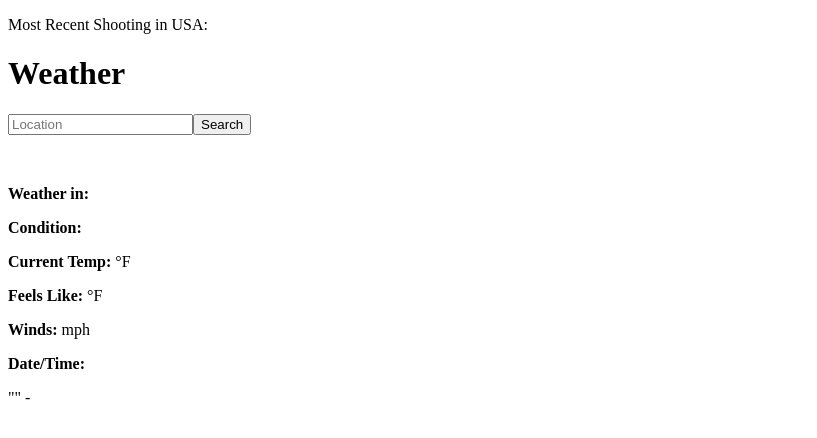
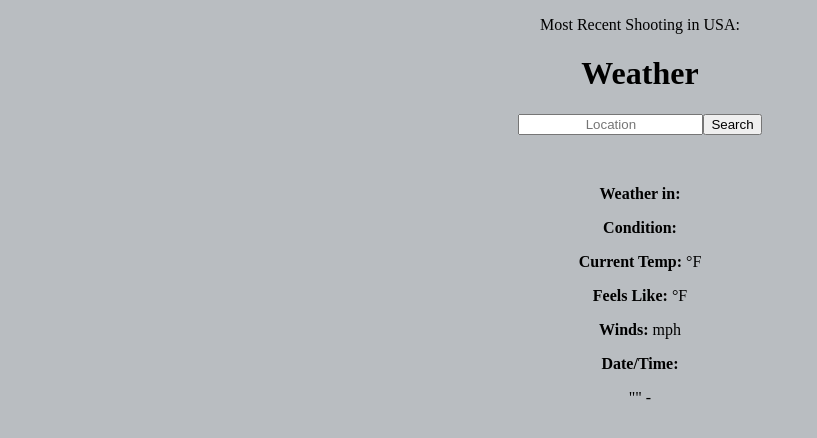
Before and after one commit to ROSSROSALES/weather-check, a Vue app: page / in a window 1280 px wide. Shown: the top 438 px of the page, without its empty margins (0-817 px from the left). Built offline with nearby package versions, Linux system fonts and the light colour scheme; no server answers.

Commit message:
design: aligned and colour change

```diff
--- /dev/null
+++ b/src/App.css
@@ -0,0 +1,8 @@
+.centerText{
+    text-align: center;
+  }
+
+body {
+    background-color: rgb(185, 189, 193);
+    align-items: center;
+  }
--- a/src/App.js
+++ b/src/App.js
@@ -1,5 +1,6 @@
 import React, { useState, useRef } from 'react';
 import "typeface-roboto";
+import './App.css';
 
 function App() {
 
@@ -81,12 +82,14 @@ function App() {
   }
 
 
+
   return (
     <>
+    <div className="centerText">
       <p className="App-intro">Most Recent Shooting in USA: {apiResponse}</p>
-    <h1>Weather</h1>
-    <input ref={nameInput} type="text" placeholder="Location" onKeyDown={handleKeyDown}/>
-    <button onClick={SearchName}>Search</button>
+      <h1 >Weather</h1>
+      <input className="centerText" ref={nameInput} type="text" placeholder="Location" onKeyDown={handleKeyDown}/>
+      <button className="centerText" onClick={SearchName}>Search</button>
       <p></p>
       <img src={icon} alt="" />
       <p><b>Weather in: </b>{curname}</p>
@@ -97,6 +100,7 @@ function App() {
       <p><b>Date/Time: </b>{localtime}</p>
       <p>&quot;{quote}&quot; - {character}</p>
       <div>{anime}</div>
+    </div>
     </>
   );
 }
```
Lines whose indentation alone changed are shown as unchanged.
